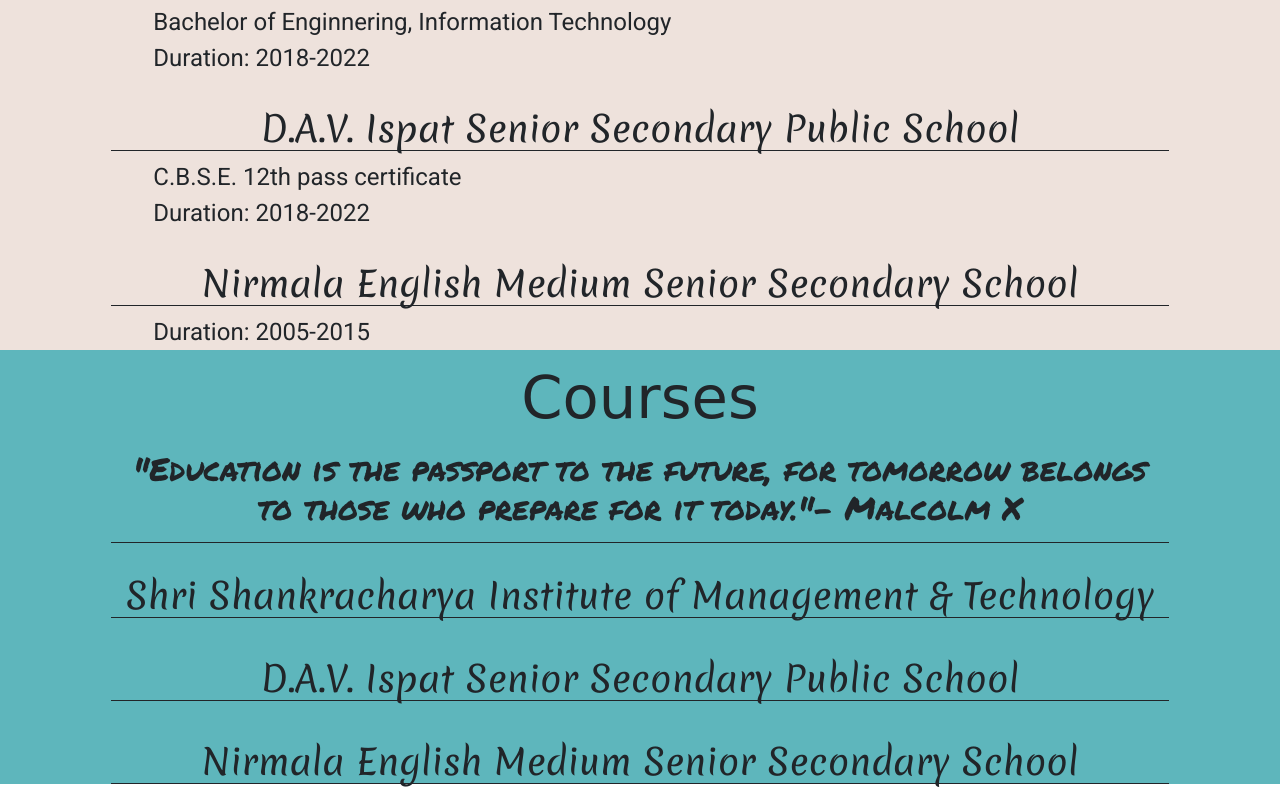
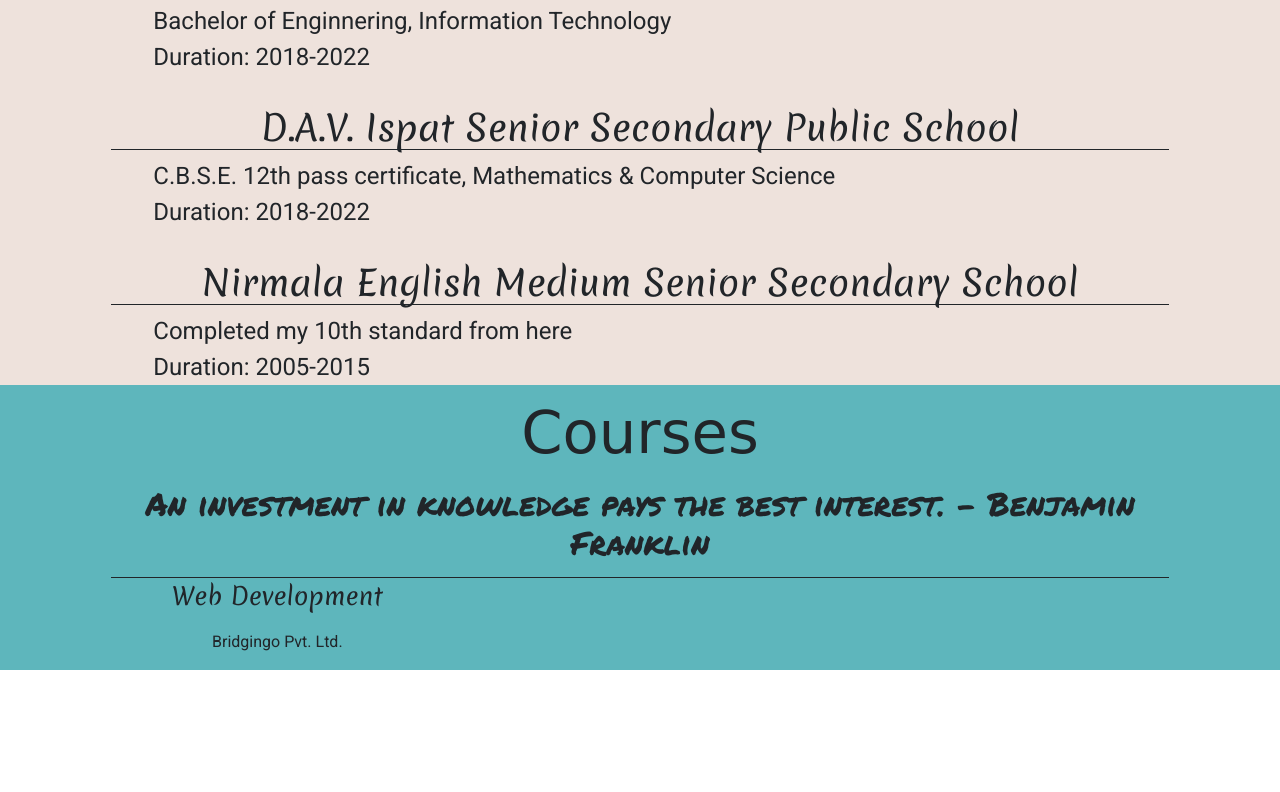
Before and after one commit to varung735/personelWebsite, a plain HTML site: page index.html in a window 1280 px wide. Shown: the part 1668-2460 px from the top of the page. After the commit the page ends 2338 px from the top, so only its background shows below. Drawn offline with Linux system fonts and the light colour scheme; a web font is replaced by a local one.

Commit message:
7th commit
started course section

```diff
--- a/index.html
+++ b/index.html
@@ -62,7 +62,7 @@
 	<div class="container-fluid div-attr edu-div">
 			<div class="container" style="width: 85%;">
 				<h2 class="edu-heading">Education</h2>
-				<h2 class="edu-quote">"Education is the passport to the future, for tomorrow belongs to those who prepare for it today."– Malcolm X</h2>
+				<h2 class="edu-quote" style="border: none;">"Education is the passport to the future, for tomorrow belongs to those who prepare for it today."– Malcolm X</h2>
 			</div>
 			<div class="container" style="width: 85%;">
 				<h3 class="institute-heading">Shri Shankracharya Institute of Management & Technology</h3>
@@ -71,11 +71,12 @@
 			</div>
 			<div class="container" style="width: 85%;">
 				<h3 class="institute-heading">D.A.V. Ispat Senior Secondary Public School</h3>
-				<p class="edu-description">C.B.S.E. 12th pass certificate</p>
+				<p class="edu-description">C.B.S.E. 12th pass certificate, Mathematics & Computer Science</p>
 				<p class="edu-description">Duration: 2018-2022</p>
 			</div>
 			<div class="container" style="width: 85%;">
 				<h3 class="institute-heading">Nirmala English Medium Senior Secondary School</h3>
+				<p class="edu-description">Completed my 10th standard from here</p>
 				<p class="edu-description">Duration: 2005-2015</p>
 			</div>
 	</div>
@@ -83,16 +84,18 @@
 	<div class="container-fluid div-attr edu-div" style="background-color: #5eb6bc">
 		<div class="container" style="width: 85%;">
 				<h2 class="edu-heading">Courses</h2>
-				<h2 class="edu-quote">"Education is the passport to the future, for tomorrow belongs to those who prepare for it today."– Malcolm X</h2>
+				<h2 class="edu-quote">An investment in knowledge pays the best interest. –  Benjamin Franklin</h2>
 			</div>
 			<div class="container" style="width: 85%;">
-				<h3 class="institute-heading">Shri Shankracharya Institute of Management & Technology</h3>
-			</div>
-			<div class="container" style="width: 85%;">
-				<h3 class="institute-heading">D.A.V. Ispat Senior Secondary Public School</h3>
-			</div>
-			<div class="container" style="width: 85%;">
-				<h3 class="institute-heading">Nirmala English Medium Senior Secondary School</h3>
+				<div class="row">
+					<div class="col-md-4">
+						<p style="font-family: 'Merienda', cursive; font-size: 1.5rem; text-align: center;">Web Development</p>
+						<p style="font-family: 'Roboto', sans-serif; font-size: 1rem; text-align: center;">Bridgingo Pvt. Ltd.</p>
+					</div>
+					<div class="col-md-8">
+
+					</div>
+				</div>
 			</div>
 	</div>
 	<script type="text/javascript" src="js/jquery-3.4.1.min.js"></script>
```
